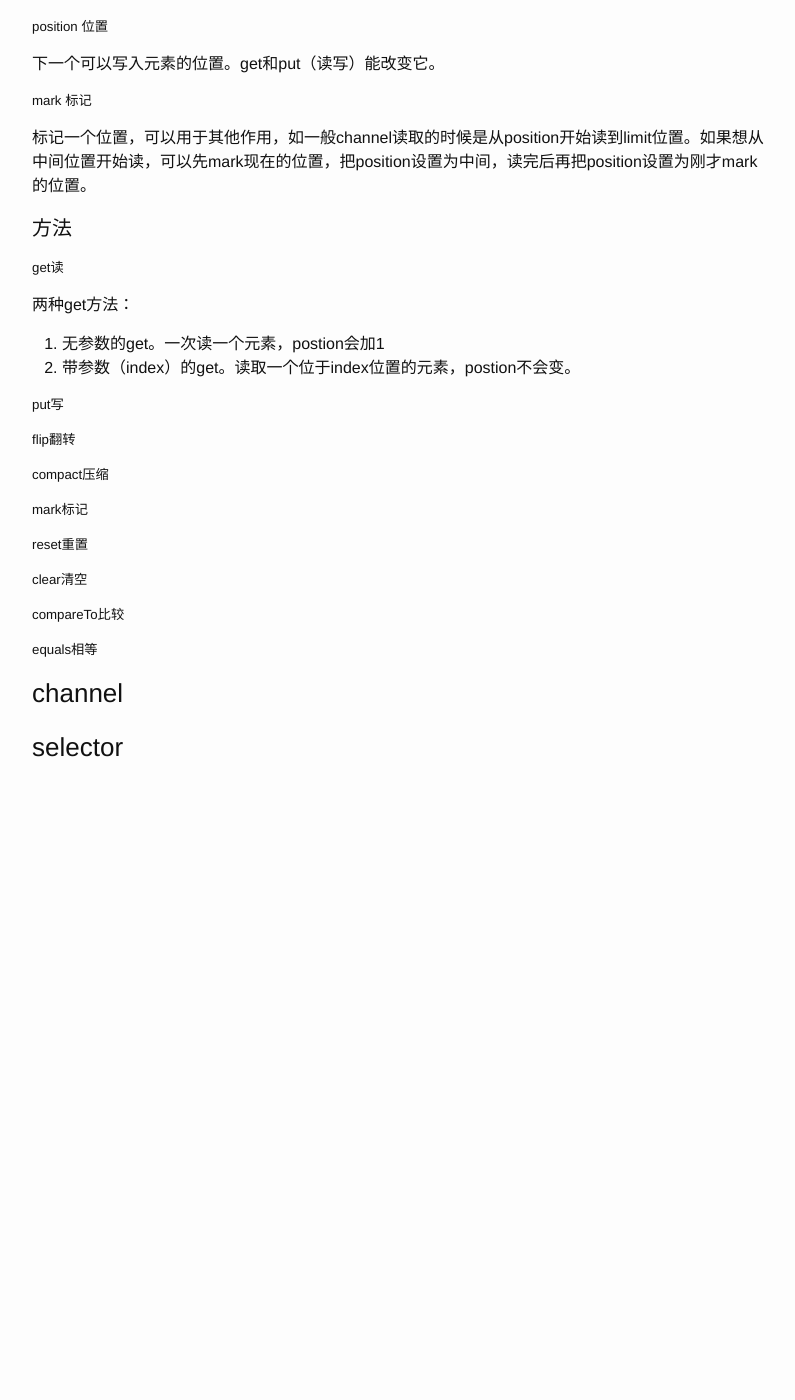
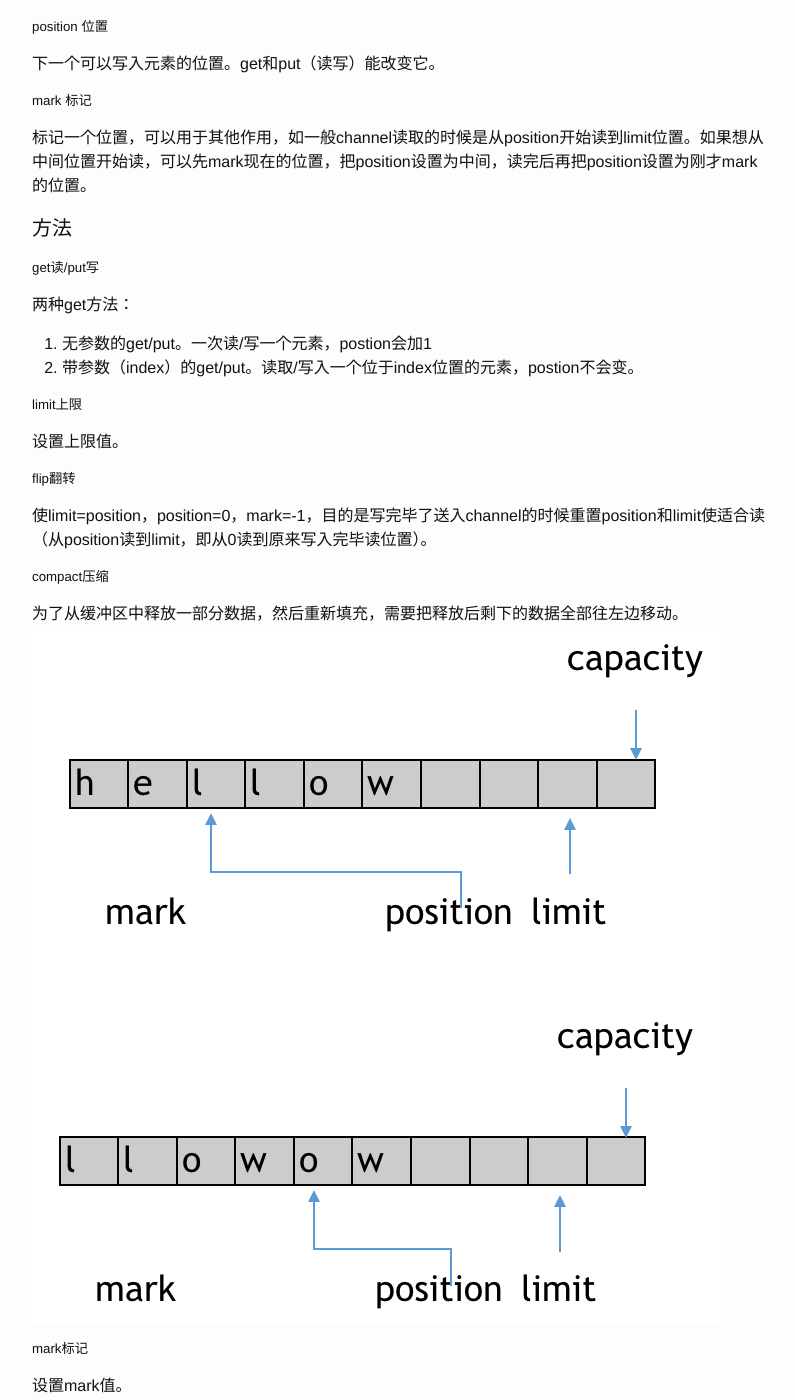
Before and after one commit to liuweiii/liuweiii.github.io, a Jekyll site: the page built from _posts/2018-03-01-java io:nio.markdown, in a window 1280 px wide and 1400 px high, scrolled down 1678 px. Shown: the whole window, without its empty margins (238-1033 px from the left). Built offline with Jekyll 4.4.1, drawn with Linux system fonts in a browser that asks for light colours; comment, search, counter and statistics services are not loaded; before the commit the page ends 2505 px from its top, so only the background shows below that; some of the changed text lies outside the part shown.

Commit message:
java nio

```diff
--- a/_posts/2018-03-01-java io:nio.markdown
+++ b/_posts/2018-03-01-java io:nio.markdown
@@ -54,20 +54,39 @@ buffer里能存储元素的最大个数，buffer创建后就不能修改。
 ##### mark 标记
 标记一个位置，可以用于其他作用，如一般channel读取的时候是从position开始读到limit位置。如果想从中间位置开始读，可以先mark现在的位置，把position设置为中间，读完后再把position设置为刚才mark的位置。
 #### 方法
-##### get读
+##### get读/put写
 两种get方法：
 
-1. 无参数的get。一次读一个元素，postion会加1
-2. 带参数（index）的get。读取一个位于index位置的元素，postion不会变。
+1. 无参数的get/put。一次读/写一个元素，postion会加1
+2. 带参数（index）的get/put。读取/写入一个位于index位置的元素，postion不会变。
 
-##### put写
+##### limit上限
+设置上限值。
+
 ##### flip翻转
+使limit=position，position=0，mark=-1，目的是写完毕了送入channel的时候重置position和limit使适合读（从position读到limit，即从0读到原来写入完毕读位置）。
+
 ##### compact压缩
+为了从缓冲区中释放一部分数据，然后重新填充，需要把释放后剩下的数据全部往左边移动。
+![java-nio-1](/public/img/2018-03-17-java-nio-buffer2.png)
+
 ##### mark标记
+设置mark值。
+
 ##### reset重置
+使position=mark。
+
 ##### clear清空
+使positon=0，limit=capacity，mark=-1
+
+#### rewind 倒带
+使positon=0，mark=-1
+
+##### equals相等
+只要[position，limit)之间的元素一一相等（类型、值都一样）即可（如buffer1的position=2，limit=5，buffer2的position=10，limit=13，它们两个的[position，limit)间的元素一一相等，它们两equals就是true）。
+
 ##### compareTo比较
-##### equals相等
+也是比较两个buffer的[position，limit)之间的元素，返回0、1、-1，代表相等、大于、小于。
 
 ### channel
 
```
Also changed, not shown: other parts of _posts/2018-03-01-java io:nio.markdown (+1 -1 lines), public/img/2018-03-17-java-nio-buffer2.png (added).
